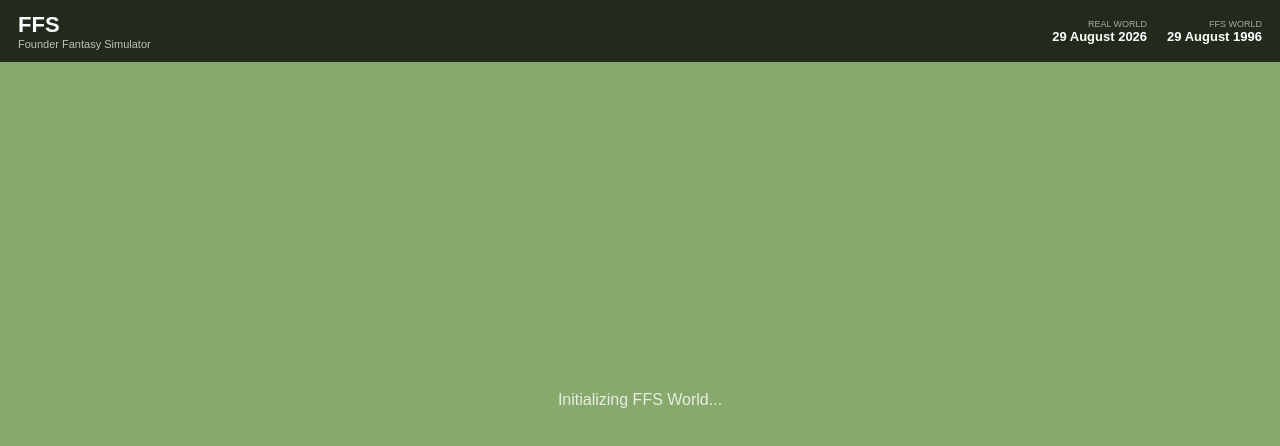
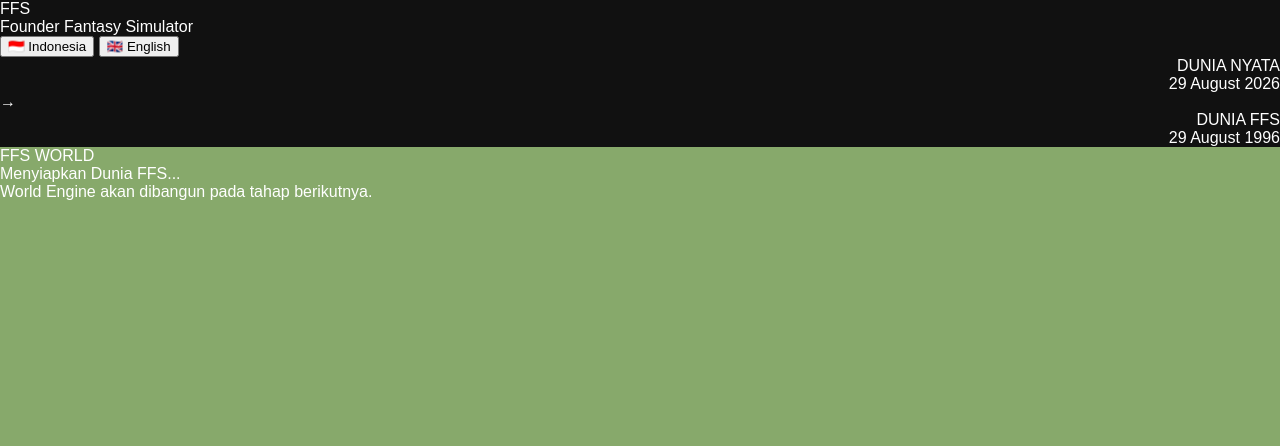
Before and after one commit to jurkonxcode/FFS, a plain HTML site: page index.html in a window 1280 px wide. Drawn offline with Linux system fonts and the light colour scheme.

Commit message:
Modify HTML structure and language settings
Updated language settings and added meta description.

```diff
--- a/index.html
+++ b/index.html
@@ -1,10 +1,17 @@
 <!DOCTYPE html>
-<html lang="en">
+<html lang="id">
+
 <head>
     <meta charset="UTF-8">
+
     <meta
         name="viewport"
         content="width=device-width, initial-scale=1.0"
+    >
+
+    <meta
+        name="description"
+        content="Founder Fantasy Simulator - A living world simulation built by Human and AI."
     >
 
     <title>Founder Fantasy Simulator</title>
@@ -14,38 +21,139 @@
 
 <body>
 
-    <header class="top-bar">
+    <div id="app">
 
-        <div class="brand">
-            <strong>FFS</strong>
-            <span>Founder Fantasy Simulator</span>
-        </div>
+        <!-- FFS Header -->
+        <header id="top-bar">
 
-        <div class="time-panel">
+            <div id="brand">
+
+                <div id="brand-name">
+                    FFS
+                </div>
+
+                <div id="brand-title">
+                    Founder Fantasy Simulator
+                </div>
+
+            </div>
+
+
+            <!-- Language Selection -->
+            <div id="language-selector">
+
+                <button
+                    id="language-id"
+                    type="button"
+                >
+                    🇮🇩 Indonesia
+                </button>
+
+                <button
+                    id="language-en"
+                    type="button"
+                >
+                    🇬🇧 English
+                </button>
+
+            </div>
+
+        </header>
+
+
+        <!-- Time Information -->
+        <section id="time-panel">
 
             <div class="time-box">
-                <small>REAL WORLD</small>
-                <strong id="real-time">29 August 2026</strong>
+
+                <div
+                    class="time-label"
+                    id="real-world-label"
+                >
+                    DUNIA NYATA
+                </div>
+
+                <div
+                    class="time-value"
+                    id="real-world-time"
+                >
+                    29 August 2026
+                </div>
+
             </div>
 
-            <div class="time-box">
-                <small>FFS WORLD</small>
-                <strong id="ffs-time">29 August 1996</strong>
+
+            <div class="time-divider">
+                →
             </div>
 
-        </div>
 
-    </header>
+            <div class="time-box">
 
-    <main id="game-world">
+                <div
+                    class="time-label"
+                    id="ffs-world-label"
+                >
+                    DUNIA FFS
+                </div>
 
-        <div id="loading">
-            Initializing FFS World...
-        </div>
+                <div
+                    class="time-value"
+                    id="ffs-world-time"
+                >
+                    29 August 1996
+                </div>
 
-    </main>
+            </div>
 
+        </section>
+
+
+        <!-- Game World -->
+        <main id="game-world">
+
+            <div id="world-placeholder">
+
+                <div id="world-title">
+                    FFS WORLD
+                </div>
+
+                <div id="loading-message">
+                    Menyiapkan Dunia FFS...
+                </div>
+
+                <div id="world-description">
+                    World Engine akan dibangun pada tahap berikutnya.
+                </div>
+
+            </div>
+
+        </main>
+
+
+        <!-- Footer -->
+        <footer id="footer">
+
+            <span>
+                Jurkon Studio
+            </span>
+
+            <span>
+                Founder Fantasy Simulator
+            </span>
+
+        </footer>
+
+    </div>
+
+
+    <!-- Language dictionaries -->
+    <script src="i18n/id.js"></script>
+    <script src="i18n/en.js"></script>
+
+    <!-- Main application -->
     <script src="main.js"></script>
 
 </body>
+
 </html>
```
